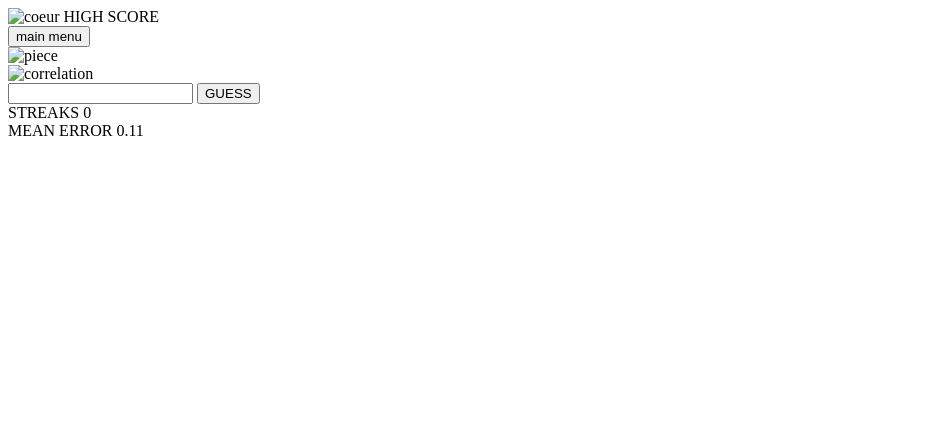
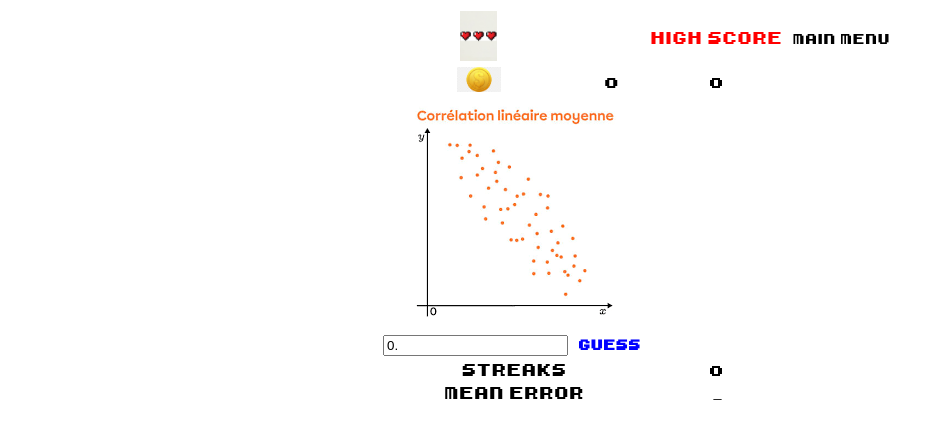
Before and after one commit to Romain21Pro/ProjetS2CorGame, a plain HTML site: page HTML_PHP/menu du jeu.html in a window 1280 px wide. Shown: the whole page, without its empty margins (0-944 px from the left). Drawn offline with Linux system fonts and the light colour scheme.

Commit message:
interface de l'arrivé du menu du jeu

```diff
--- /dev/null
+++ b/CSS/style menu jeu.css
@@ -0,0 +1,57 @@
+@font-face {
+    font-family: "MenuFont";
+    src: url(../font/super-mario-bros.ttf);
+}
+.grid-container{
+  display: grid;
+  grid-template-areas:
+  'left middle right';
+  grid-template-columns: 1fr minmax(350px,900px) 1fr
+}
+
+.grid-container > div{
+  text-align: center;
+}
+
+.gridLeft {
+  grid-area: left;
+
+}
+.gridMiddle {
+  grid-area: middle;
+
+}
+.gridRight {
+  grid-area: right;}
+
+#high_score {
+  color: red;
+  font-family: "MenuFont";
+}
+#chiffre {
+  text-indent: 90%;
+}
+
+#guess {
+  font-weight: bold;color: blue;
+  font-family: "MenuFont";
+  background-color: white;
+  border: none;;
+}
+
+table.center {
+  margin-left: auto;
+  margin-right: auto;
+}
+
+td{
+  text-align: center;
+}
+
+div {
+  font-family: "MenuFont"; color: black;
+}
+#menu {font-family: "MenuFont";
+background-color: white;
+border: none;
+}
--- a/HTML_PHP/menu du jeu.html
+++ b/HTML_PHP/menu du jeu.html
@@ -2,22 +2,55 @@
 <html lang="en" dir="ltr">
   <head>
     <meta charset="utf-8">
+    <meta name="viewport" content="width=device-width, initial-scale=1.0">
     <title></title>
-    <link rel="stylesheet" type="text/css" href="style menu jeu.css"/>
+    <link rel="stylesheet" type="text/css" href="..\CSS\style menu jeu.css"/>
   </head>
   <body>
-    <img height="100"src="C:\Users\cbecu\coeur.png" alt="coeur">
-    <span id="high_score">HIGH SCORE</span>
-    <form action="MainMenu.html" method="post">
-      <input type="button" name="main menu" value="main menu">
-    </form>
-    <img height="25" src="C:\Users\cbecu\piece.png" alt="piece"><br>
-    <img src="C:\Users\cbecu\exemple corrélation.png" alt="correlation">
-    <form  action="Vérif.html" method="post">
-      <input type="text" name="estimation" value="">
-      <input id="guess"type="submit" name="guess" value="GUESS">
-    </form>
-    STREAKS <span id="chiffre">0</span><br>
-    MEAN ERROR <span id="chiffre">0.11</span>
+    <div class="grid-container">
+      <div class="gridLeft"></div>
+      <div class="gridMiddle">
+    <table class="center">
+<tr>
+<td><img height="50"src="..\Images\coeur.png" alt="coeur"></td>
+<td></td>
+<td><div id="high_score">high score</div>
+</td>
+<td><form action="MainMenu.html" method="post">
+  <input id="menu" type="button" name="main menu" value="main menu">
+    </form></td>
+</tr>
+<tr>
+  <td>  <img height="25" src="..\Images\piece.png" alt="piece"><br>
+  </td>
+  <td><div>0</div></td>
+  <td> <div>0</div> </td>
+  <td></td>
+</tr>
+<tr>
+  <td colspan="2"><img src="..\Images\exemple corrélation.png" alt="correlation"></td>
+  <td></td>
+    <td></td>
+</tr>
+<tr>
+  <td colspan="2"><form  action="Vérif.html" method="post">
+    <input type="text" name="estimation" value="0.">
+    <input  id="guess"type="submit" name="guess" value="guess">
+    </form></td>
+    <td></td>
+    <td></td>
+</tr>
+<tr>
+  <td colspan="2"><div>streaks</div> </td>
+  <td><div>0</div></td>
+  <td></td>
+</tr>
+<tr>
+  <td colspan="2"><div>mean error</div> </td>
+  <td><div>_</div></td>
+  <td></td>
+</tr>
+  </table>
+    <div class="gridRight"></div>
   </body>
 </html>
```
Also changed, not shown: Images/coeur.png (added), Images/exemple corrélation.png (added), Images/piece.png (added).
